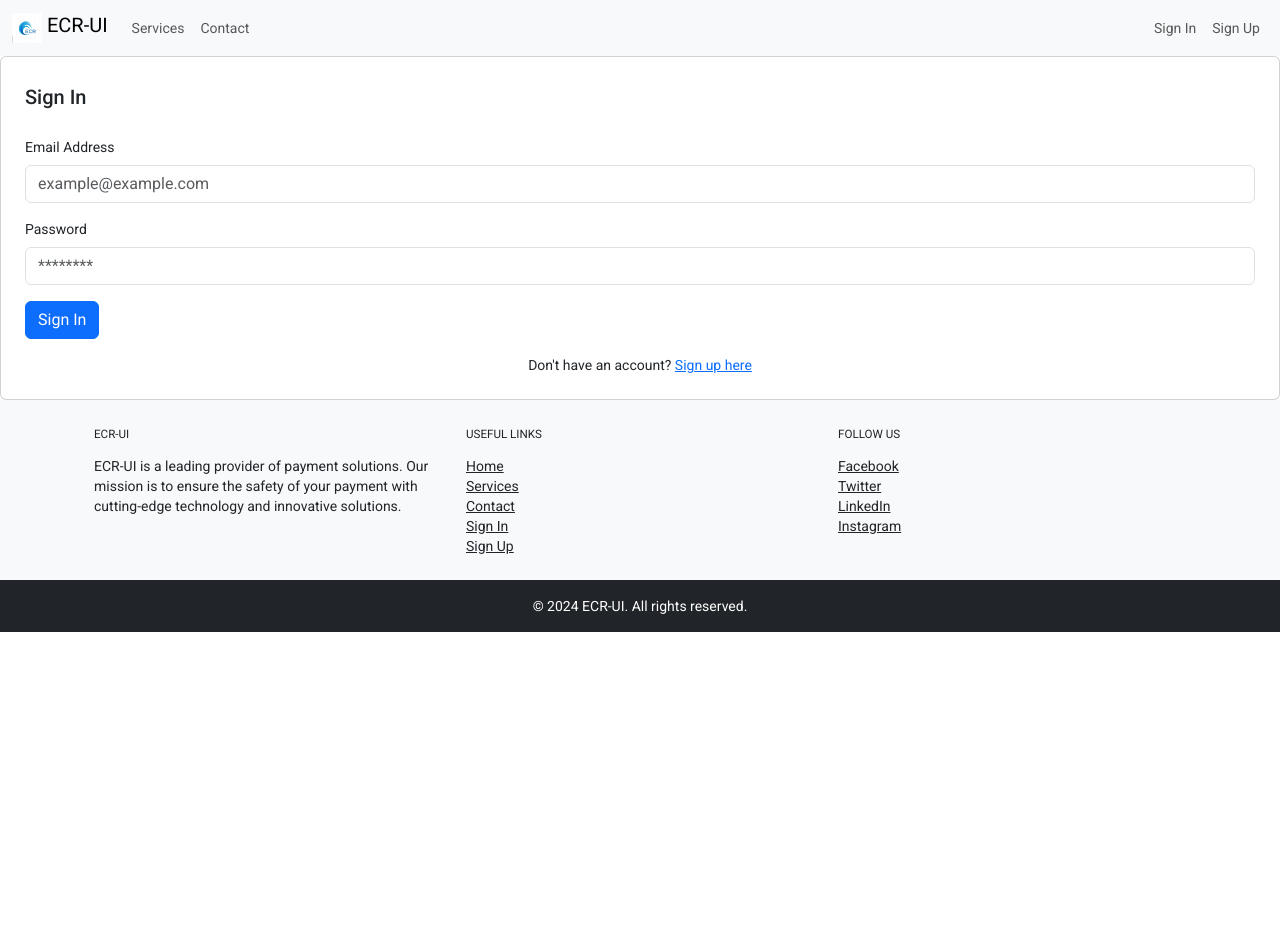
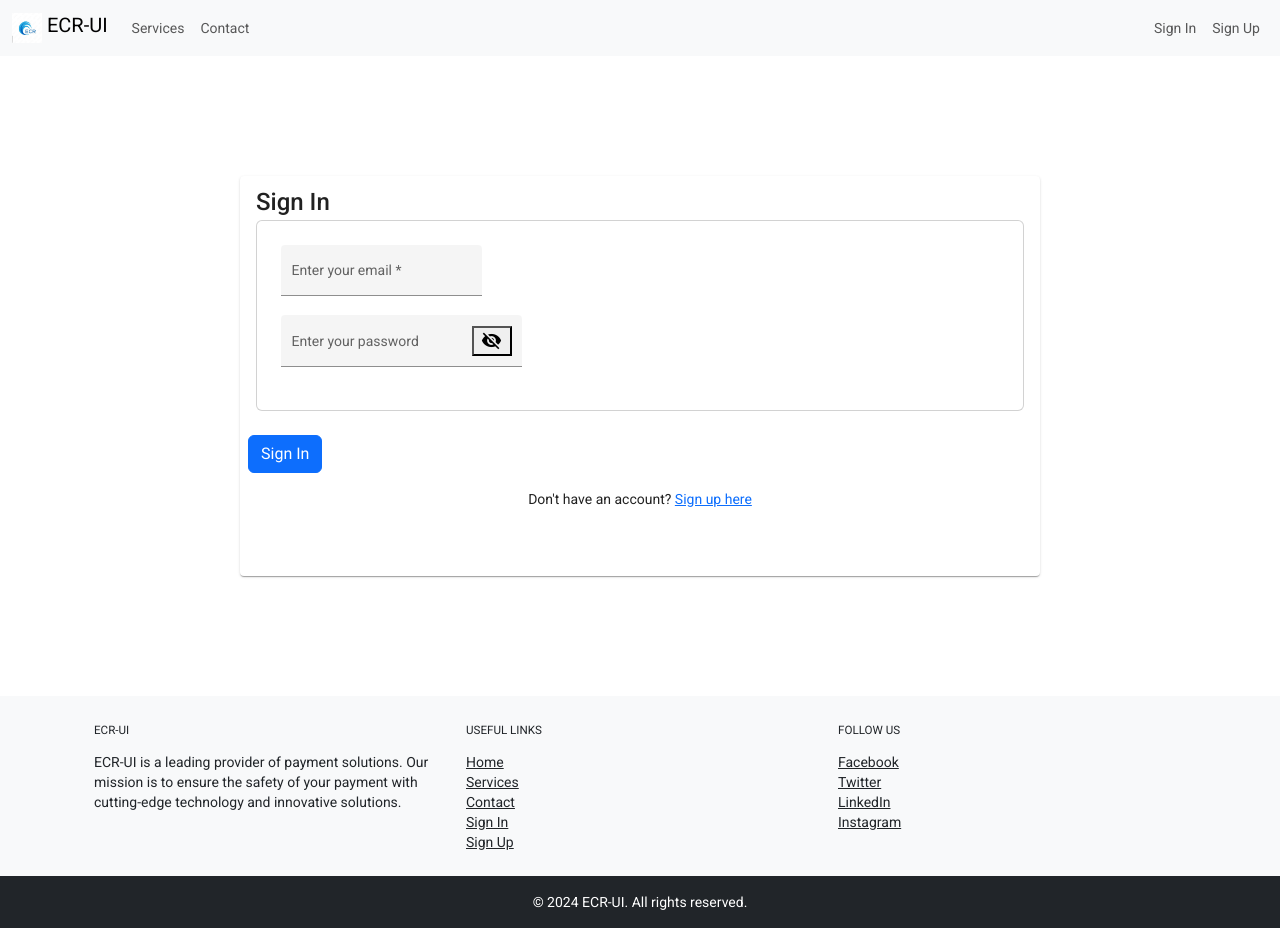
Before and after one commit to Hamdi008/ECR-UI, an Angular app: page /signIn in a window 1280 px wide. Before the commit the page ends 800 px from the top, so only its background shows below. Built offline with nearby package versions, Linux system fonts and the light colour scheme.

Commit message:
Use UI Material 13 to update Sign In form

```diff
--- a/src/app/components/sign-in/sign-in.component.css
+++ b/src/app/components/sign-in/sign-in.component.css
@@ -0,0 +1,34 @@
+
+.card-container {
+    display: flex;
+    justify-content: center;  /* Centers horizontally */
+    align-items: center;      /* Centers vertically */
+    height: 80vh;            /* Full viewport height to center vertically */
+  }
+
+  .custom-card {
+    width: 800px;             /* Optional: set a fixed width for the card */
+    height: 400px;            /* Optional: set a fixed height for the card */
+  }
+
+
+.example-container .mat-form-field + .mat-form-field {
+    margin-left: 8px;
+  }
+
+  .example-container .mat-form-field + .mat-form-field {
+    margin-left: 8px;
+  }
+
+  .example-right-align {
+    text-align: right;
+  }
+
+  input.example-right-align::-webkit-outer-spin-button,
+  input.example-right-align::-webkit-inner-spin-button {
+    display: none;
+  }
+
+  input.example-right-align {
+    -moz-appearance: textfield;
+  }
--- a/src/app/components/sign-in/sign-in.component.html
+++ b/src/app/components/sign-in/sign-in.component.html
@@ -1,19 +1,40 @@
+<div class="card-container">
+<mat-card class="custom-card">
+
+  <mat-card-title>Sign In</mat-card-title>
+  <mat-card-content>
+
     <div class="signin-container">
       <div class="card">
         <div class="card-body p-4">
-        <h2 class="card-title mb-4">Sign In</h2>
           <form>
-          <div class="mb-3">
-            <label for="email" class="form-label">Email Address</label>
-            <input [(ngModel)]="data.email" name="email" type="email" class="form-control" id="email" placeholder="example@example.com" required>
+            <div class="example-container">
+              <mat-form-field appearance="fill">
+                <mat-label>Enter your email</mat-label>
+                <input matInput placeholder="pat@example.com" [formControl]="data.email" required>
+                <mat-error *ngIf="data.email.invalid">{{getErrorMessage()}}</mat-error>
+              </mat-form-field>
             </div>
-          <div class="mb-3">
-            <label for="password" class="form-label">Password</label>
-            <input [(ngModel)]="data.password" name="password" type="password" class="form-control" id="password" placeholder="********" required>
+            <div class="example-container">
+              <mat-form-field appearance="fill">
+                <mat-label>Enter your password</mat-label>
+                <input matInput [type]="hide ? 'password' : 'text'">
+                <button mat-icon-button matSuffix (click)="hide = !hide" [attr.aria-label]="'Hide password'"
+                  [attr.aria-pressed]="hide">
+                  <mat-icon>{{hide ? 'visibility_off' : 'visibility'}}</mat-icon>
+                </button>
+              </mat-form-field>
             </div>
-          <button (click)="onLogin()" type="submit" class="btn btn-primary">Sign In</button>
-          <p class="mt-3 mb-0 text-center">Don't have an account? <a routerLink="/signUp">Sign up here</a></p>
           </form>
         </div>
       </div>
     </div>
+  </mat-card-content>
+
+  <mat-card-actions>
+    <button (click)="onLogin()" type="submit" class="btn btn-primary">Sign In</button>
+    <p class="mt-3 mb-0 text-center">Don't have an account? <a routerLink="/signUp">Sign up here</a></p>
+  </mat-card-actions>
+
+</mat-card>
+</div>
--- a/src/app/components/sign-in/sign-in.component.ts
+++ b/src/app/components/sign-in/sign-in.component.ts
@@ -3,6 +3,7 @@ import { MatDialog } from '@angular/material/dialog';
 import { AuthService } from 'src/app/services/Authentication/auth.service';
 import { PopupComponent } from '../popup/popup.component';
 import { Router } from '@angular/router';
+import {FormControl, Validators} from '@angular/forms';
 
 @Component({
   selector: 'app-sign-in',
@@ -11,13 +12,24 @@ import { Router } from '@angular/router';
 })
 export class SignInComponent implements OnInit {
 
+  hide = true;
+
   data = {
-    email:"",
+    email: new FormControl('', [Validators.required, Validators.email]),
     password :""
   }
   constructor(private authService: AuthService, private dialogRef: MatDialog, private router: Router) { }
 
   ngOnInit(): void {
+  }
+
+
+  getErrorMessage() {
+    if (this.data.email.hasError('required')) {
+      return 'You must enter a value';
+    }
+
+    return this.data.email.hasError('email') ? 'Not a valid email' : '';
   }
 
   openDialog(title:String, msg: String){
@@ -30,7 +42,7 @@ export class SignInComponent implements OnInit {
   }
 
   onLogin(): void {
-    this.authService.login(this.data.email, this.data.password).subscribe({
+    this.authService.login(this.data.email.value, this.data.password).subscribe({
       next: (response) => {
         localStorage.setItem('token', response.token);
         this.openDialog("Sign In", "You are successfully Signed In!");
```
Also changed, not shown: src/app/app.module.ts (+13 -2 lines). Lines whose indentation alone changed are shown as unchanged.
